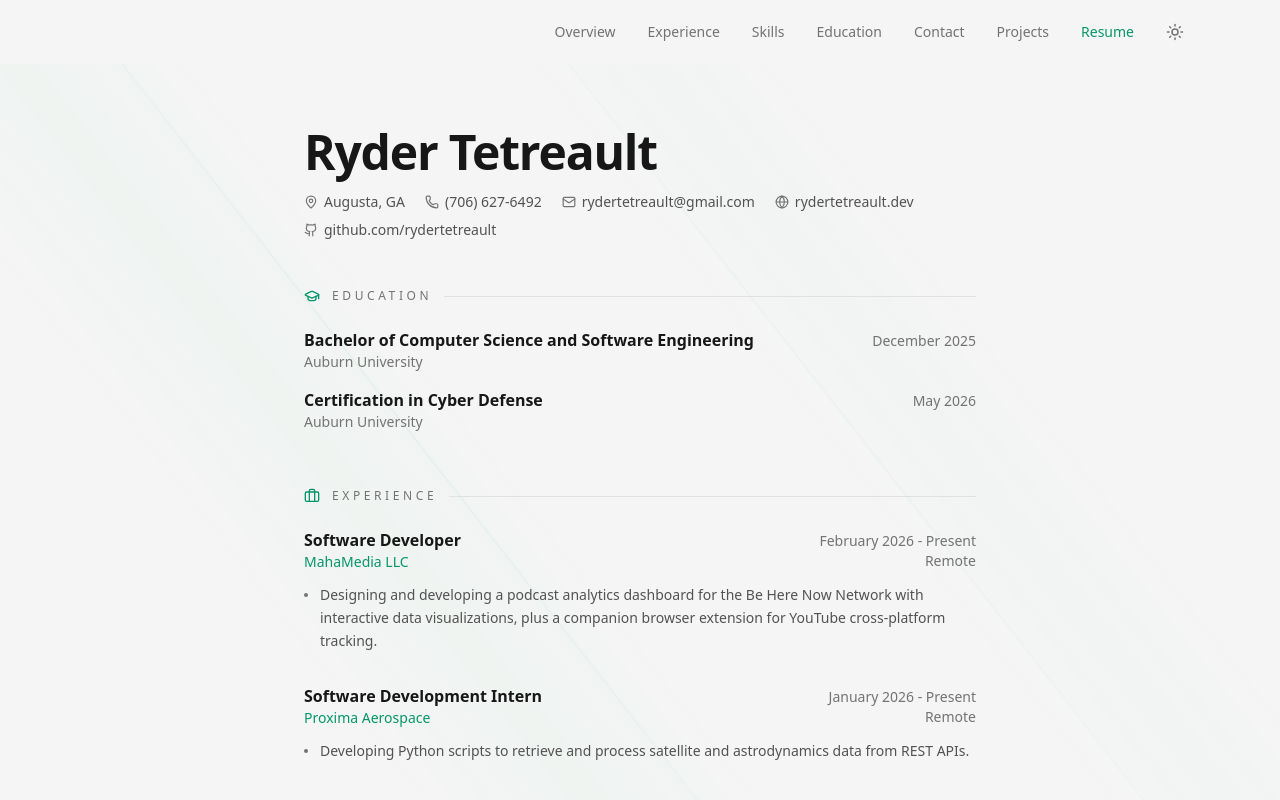
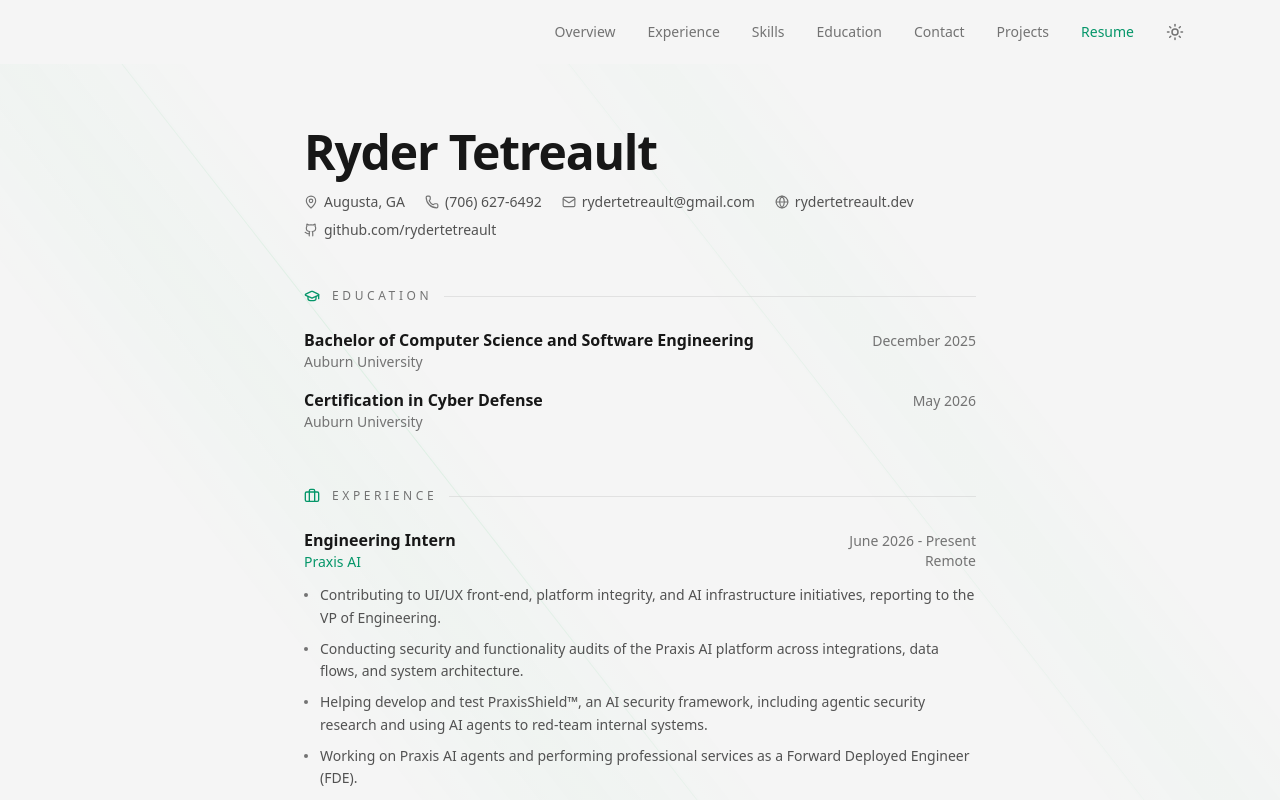
Before and after one commit to rydertetreault/portfolio, a Next.js app: page /resume in a window 1280 px wide. Shown: the top 800 px of the page. Built offline with nearby package versions, Linux system fonts and the light colour scheme.

Commit message:
Update experience: add Praxis AI, adjust Proxima and Maha Media dates
- Add Praxis AI (Engineering Intern, Jun 2026 - Present) to homepage and resume
- Reorder homepage experience: Praxis, Maha Media, Proxima
- Proxima Aerospace: Jan 2026 - Mar 2026
- Maha Media: Feb 2026 - Present

```diff
--- a/src/app/resume/page.tsx
+++ b/src/app/resume/page.tsx
@@ -13,6 +13,18 @@
 
 const experience = [
   {
+    role: "Engineering Intern",
+    company: "Praxis AI",
+    date: "June 2026 - Present",
+    location: "Remote",
+    bullets: [
+      "Contributing to UI/UX front-end, platform integrity, and AI infrastructure initiatives, reporting to the VP of Engineering.",
+      "Conducting security and functionality audits of the Praxis AI platform across integrations, data flows, and system architecture.",
+      "Helping develop and test PraxisShield™, an AI security framework, including agentic security research and using AI agents to red-team internal systems.",
+      "Working on Praxis AI agents and performing professional services as a Forward Deployed Engineer (FDE).",
+    ],
+  },
+  {
     role: "Software Developer",
     company: "MahaMedia LLC",
     date: "February 2026 - Present",
@@ -24,7 +36,7 @@
   {
     role: "Software Development Intern",
     company: "Proxima Aerospace",
-    date: "January 2026 - Present",
+    date: "January 2026 - March 2026",
     location: "Remote",
     bullets: [
       "Developing Python scripts to retrieve and process satellite and astrodynamics data from REST APIs.",
--- a/src/components/HomeContent.tsx
+++ b/src/components/HomeContent.tsx
@@ -81,20 +81,28 @@
 
 const experiences = [
   {
-    date: "2026 - Present",
+    date: "Jun 2026 - Present",
+    company: "Praxis AI",
+    role: "Engineering Intern",
+    description:
+      "Contributing to UI/UX front-end, platform integrity, and AI infrastructure initiatives. Conducting security and functionality audits across integrations and data flows, helping develop and red-team PraxisShield™ (AI security framework), and supporting Praxis AI agents as a Forward Deployed Engineer (FDE).",
+    url: "https://praxis-ai.com",
+  },
+  {
+    date: "Feb 2026 - Present",
+    company: "Maha Media",
+    role: "Software Developer",
+    description:
+      "Supporting backend web systems, technical operations, and scalable digital platform infrastructure for media and content delivery.",
+    url: "https://mahamedia.us",
+  },
+  {
+    date: "Jan 2026 - Mar 2026",
     company: "Proxima Aerospace",
     role: "Software Engineering Intern",
     description:
       "Developing Python systems for retrieving and processing satellite and astrodynamics data from REST APIs. Supporting distributed data pipelines for mission-critical operations.",
     url: "https://proximaaerospace.com",
-  },
-  {
-    date: "2026 - Present",
-    company: "Maha Media",
-    role: "Software Developer",
-    description:
-      "Supporting backend web systems, technical operations, and scalable digital platform infrastructure for media and content delivery.",
-    url: "https://mahamedia.us",
   },
 ];
 
```
